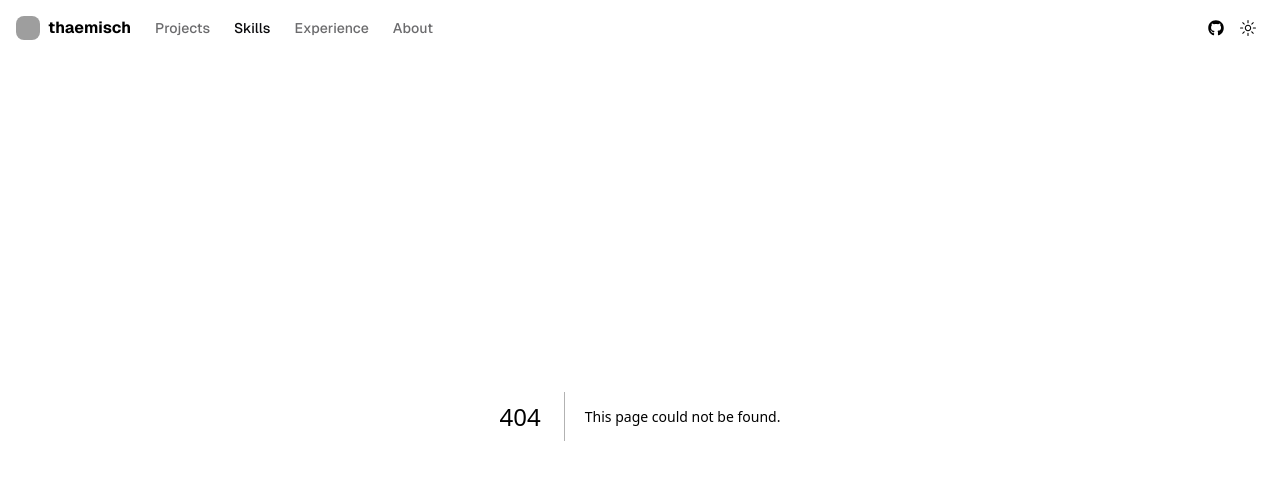
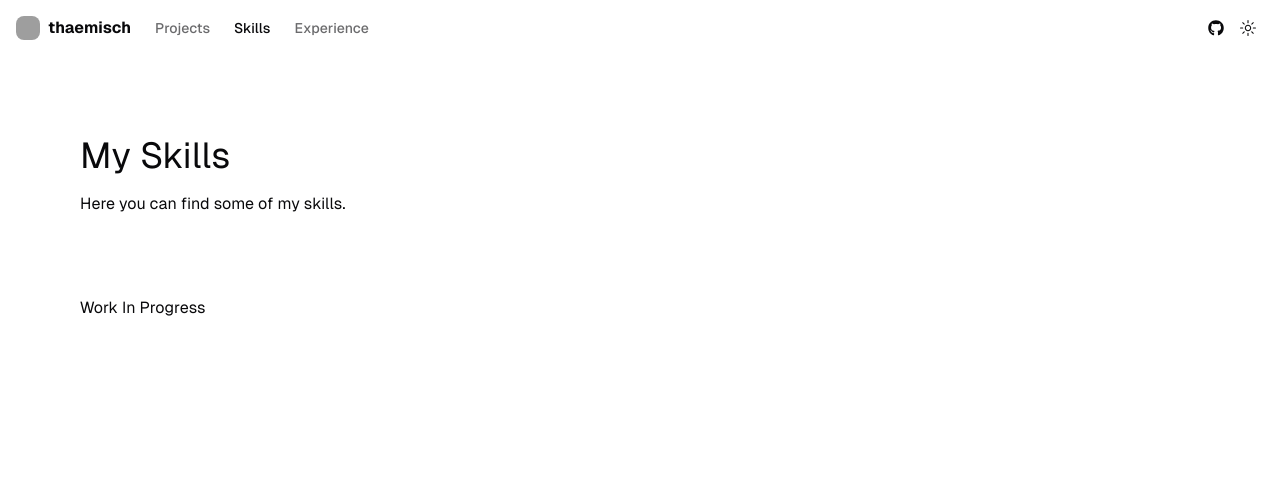
Before and after one commit to thaemisch/website-v4, a Next.js app: page /skills in a window 1280 px wide. Before the commit this address had no page. Shown: the top 480 px of the page. Built offline with nearby package versions, Linux system fonts and the light colour scheme; grey boxes are pictures that could not be loaded.

Commit message:
added skills page & remove about page

```diff
--- a/app/about/page.tsx
+++ /dev/null
@@ -1,58 +0,0 @@
-"use client";
-import React from "react";
-import { LinkPreview } from "@/components/ui/link-preview";
-
-function LinkPreviewAbout() {
-  return (
-    <div className="flex justify-center items-center h-[40rem] flex-col px-4">
-      <p className="text-neutral-500 dark:text-neutral-400 text-xl md:text-3xl max-w-3xl mx-auto mb-10">
-        Based on{" "}
-        <LinkPreview url="https://nextjs.org/" className="font-bold">
-          Next.js
-        </LinkPreview>{" "}
-        and{" "}
-        <LinkPreview url="https://ui.shadcn.com/" className="font-bold">
-          shadcn/ui,
-        </LinkPreview>{" "}
-        making a great UI possible without being a designer.
-      </p>
-      <p className="text-neutral-500 dark:text-neutral-400 text-xl md:text-3xl max-w-3xl mx-auto mb-10">
-        Refined with awesome effects by{" "}
-        <LinkPreview url="https://magicui.design/" className="font-bold">
-          Magic UI
-        </LinkPreview>{" "}
-        and{" "}
-        <LinkPreview url="https://ui.aceternity.com/" className="font-bold">
-          Aceternity UI.
-        </LinkPreview>{" "}
-      </p>
-      <p className="text-neutral-500 dark:text-neutral-400 text-xl md:text-3xl max-w-3xl mx-auto mb-10">
-        Built by{" "}
-        <LinkPreview url="https://github.com/thaemisch/" className="font-bold">
-          thaemisch
-        </LinkPreview>{" "}
-        with source code available on{" "}
-        <LinkPreview
-          url="https://github.com/thaemisch/web"
-          className="font-bold"
-        >
-          GitHub.
-        </LinkPreview>{" "}
-      </p>
-    </div>
-  );
-}
-
-export default function About() {
-  return (
-    <div className="h-full w-full">
-      <div className="h-full w-full bg-background dark:bg-dot-white/[0.2] bg-dot-black/[0.2] relative flex items-center justify-center">
-        {/* Radial gradient for the container to give a faded look */}
-        <div className="absolute pointer-events-none inset-0 flex items-center justify-center bg-background [mask-image:radial-gradient(ellipse_at_center,transparent_20%,black)]"></div>
-        <div className="relative z-20 bg-clip-text text-transparent bg-gradient-to-b from-neutral-200 to-neutral-500 py-8">
-          <LinkPreviewAbout />
-        </div>
-      </div>
-    </div>
-  );
-}
--- /dev/null
+++ b/app/skills/page.tsx
@@ -0,0 +1,21 @@
+import React from "react";
+
+export default function Skills() {
+  return (
+    <div className="w-full h-full">
+      <div className="w-full bg-background md:px-10">
+        <div className="w-full mx-auto py-20 px-4 md:px-8 lg:px-10">
+          <h2 className="text-lg md:text-4xl mb-4 max-w-4xl">
+            My Skills
+          </h2>
+          <p className="text-sm md:text-base max-w-sm">
+            Here you can find some of my skills.
+          </p>
+        </div>
+        <div className="relative w-full md:px-10 pb-20 flex flex-col justify-start gap-10">
+          Work In Progress
+        </div>
+      </div>
+    </div>
+  );
+}
--- a/components/my/nav/main-nav.tsx
+++ b/components/my/nav/main-nav.tsx
@@ -47,17 +47,6 @@ export function MainNav() {
         >
           Experience
         </Link>
-        <Link
-          href="/about"
-          className={cn(
-            "transition-colors hover:text-foreground/80",
-            pathname?.startsWith("/about")
-              ? "text-foreground"
-              : "text-foreground/60"
-          )}
-        >
-          About
-        </Link>
       </nav>
     </div>
   );
--- a/components/my/nav/mobile-nav.tsx
+++ b/components/my/nav/mobile-nav.tsx
@@ -79,9 +79,6 @@ export function MobileNav() {
             >
               Experience
             </MobileLink>
-            <MobileLink key="/about" href="/about" onOpenChange={setOpen}>
-              About
-            </MobileLink>
           </div>
         </ScrollArea>
       </SheetContent>
```
